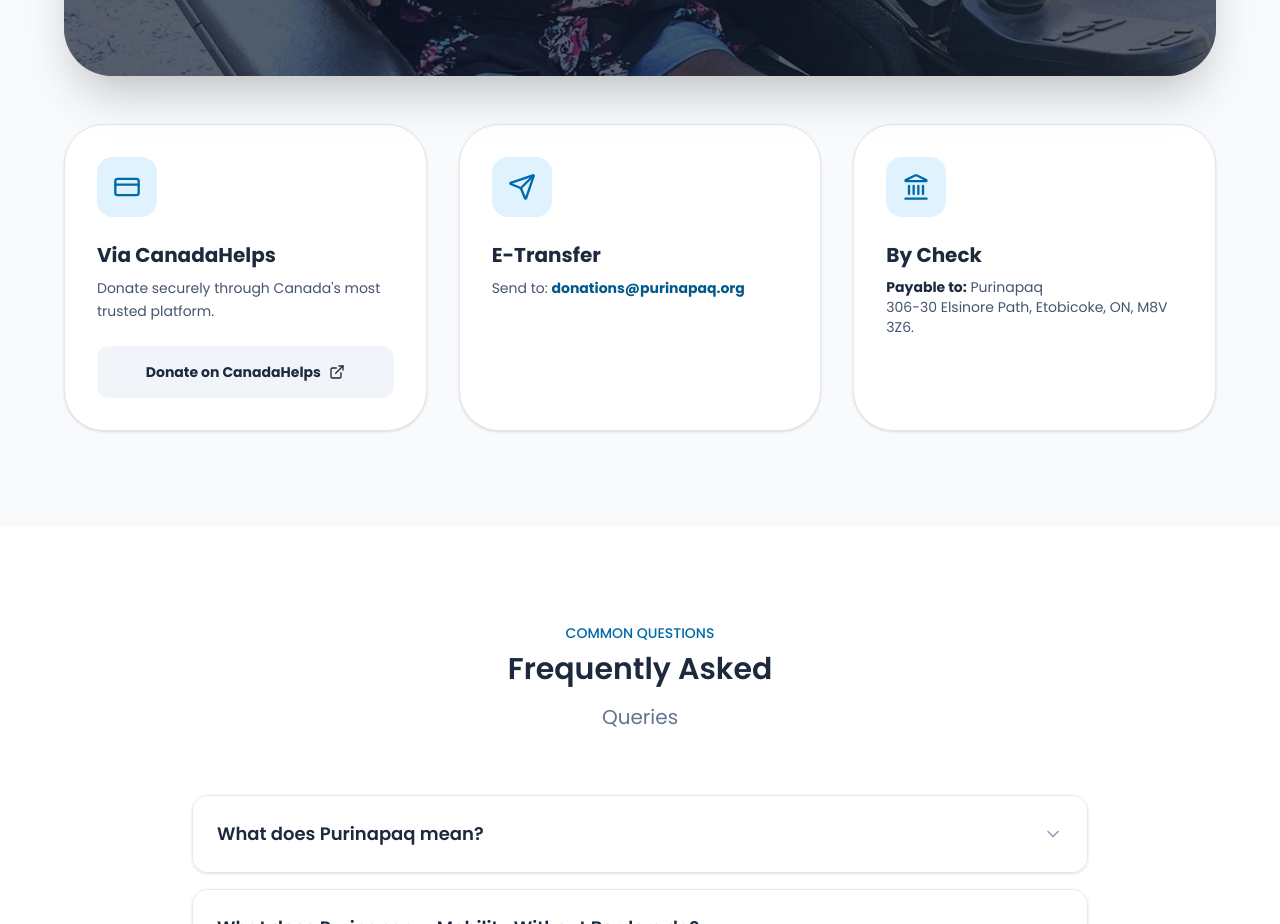
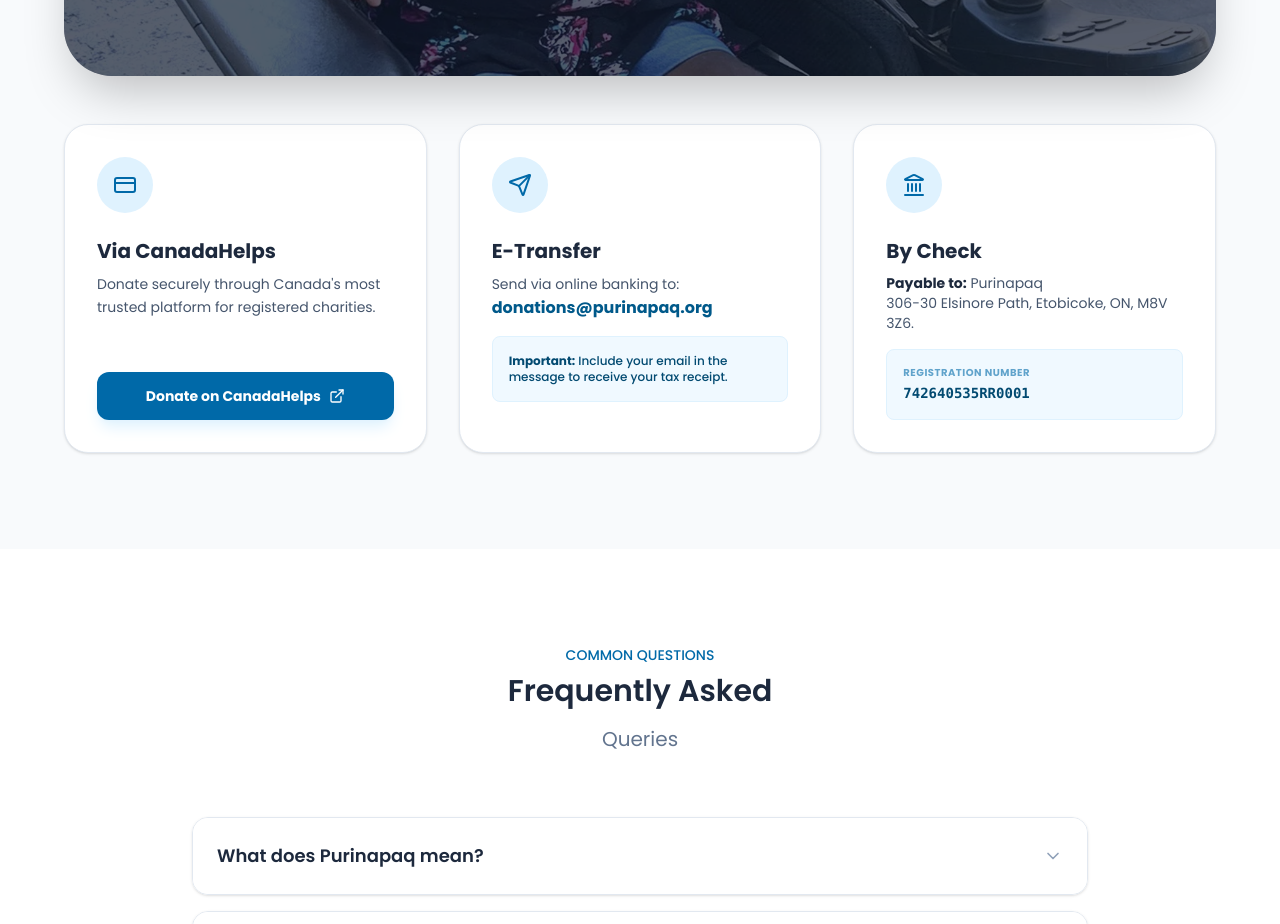
Before and after one commit to edgarromerodev/purinapaq, a React (Vite) app: page / in a window 1280 px wide. Shown: the part 4020-4944 px from the top of the page. Built offline with nearby package versions, Linux system fonts and the light colour scheme.

Commit message:
mejore el diseño de donatecta

```diff
--- a/src/sections/DonationCTA.jsx
+++ b/src/sections/DonationCTA.jsx
@@ -146,37 +146,52 @@
 
                 {/* Métodos Alternativos (Sin cambios) */}
                 <div className="grid grid-cols-1 md:grid-cols-2 lg:grid-cols-3 gap-8 mt-12">
-                    <div className="bg-white p-8 rounded-[2.5rem] border border-slate-200 flex flex-col gap-6 shadow-sm hover:border-sky-300 transition-all group">
-                        <div className="bg-sky-100 p-4 rounded-2xl text-sky-700 self-start group-hover:bg-sky-700 group-hover:text-white transition-colors">
-                            <CreditCard size={28} />
+                    <div className="bg-white p-8 rounded-3xl border border-slate-200 flex flex-col gap-6 shadow-sm hover:border-sky-300 transition-all duration-300 group">
+                        <div className="bg-sky-100 p-4 rounded-full text-sky-700 self-start group-hover:bg-sky-700 group-hover:text-white transition-colors">
+                            <CreditCard size={24} />
                         </div>
-                        <div>
+                        <div className="flex flex-col h-full">
                             <h4 className="text-xl font-bold text-slate-800 mb-2">Via CanadaHelps</h4>
-                            <p className="text-slate-600 text-sm mb-6 leading-relaxed">Donate securely through Canada's most trusted platform.</p>
-                            <a href="https://www.canadahelps.org/en/charities/purinapaq-mobility-without-borders/" target="_blank" rel="noopener noreferrer" className="inline-flex items-center justify-center gap-2 w-full py-4 bg-slate-100 text-slate-800 rounded-xl font-bold text-sm hover:bg-sky-700 hover:text-white transition-all">
+                            <p className="text-slate-600 text-sm mb-6 leading-relaxed flex-grow">
+                                Donate securely through Canada's most trusted platform for registered charities.
+                            </p>
+                            <a
+                                href="https://www.canadahelps.org/en/charities/purinapaq-mobility-without-borders/"
+                                target="_blank"
+                                rel="noopener noreferrer"
+                                className="inline-flex items-center justify-center gap-2 w-full py-3.5 bg-sky-700 text-white rounded-xl font-bold text-sm hover:bg-sky-800 transition-all shadow-lg shadow-sky-100 active:scale-[0.98]"
+                            >
                                 Donate on CanadaHelps <ExternalLink size={16} />
                             </a>
                         </div>
                     </div>
 
-                    <div className="bg-white p-8 rounded-[2.5rem] border border-slate-200 flex flex-col gap-6 shadow-sm hover:border-sky-300 transition-all">
-                        <div className="bg-sky-100 p-4 rounded-2xl text-sky-700 self-start"><Send size={28} /></div>
+                    <div className="bg-white p-8 rounded-3xl border border-slate-200 flex flex-col gap-6 shadow-sm hover:border-sky-300 transition-all">
+                        <div className="bg-sky-100 p-4 rounded-full text-sky-700 self-start"><Send size={24} /></div>
                         <div>
                             <h4 className="text-xl font-bold text-slate-800 mb-2">E-Transfer</h4>
                             <p className="text-slate-600 text-sm mb-4 leading-relaxed">
-                                Send to: <strong className="text-sky-800">donations@purinapaq.org</strong>
+                                Send via online banking to:<br />
+                                <strong className="text-sky-800 text-base">donations@purinapaq.org</strong>
                             </p>
+                            <div className="bg-sky-50 border border-sky-100 p-4 rounded-lg text-xs text-sky-900 font-medium">
+                                <strong>Important:</strong> Include your email in the message to receive your tax receipt.
+                            </div>
                         </div>
                     </div>
 
-                    <div className="bg-white p-8 rounded-[2.5rem] border border-slate-200 flex flex-col gap-6 shadow-sm hover:border-sky-300 transition-all">
-                        <div className="bg-sky-100 p-4 rounded-2xl text-sky-700 self-start"><Landmark size={28} /></div>
+                    <div className="bg-white p-8 rounded-3xl border border-slate-200 flex flex-col gap-6 shadow-sm hover:border-sky-300 transition-all">
+                        <div className="bg-sky-100 p-4 rounded-full text-sky-700 self-start"><Landmark size={24} /></div>
                         <div>
                             <h4 className="text-xl font-bold text-slate-800 mb-2">By Check</h4>
                             <p className="text-slate-600 text-sm mb-4">
                                 <strong className="text-slate-800">Payable to:</strong> Purinapaq<br />
                                 306-30 Elsinore Path, Etobicoke, ON, M8V 3Z6.
                             </p>
+                            <div className="bg-sky-50 border border-sky-100 p-4 rounded-lg text-xs text-sky-900 font-medium">
+                                <p className="text-[10px] text-sky-700/60 uppercase font-bold tracking-wider mb-1">Registration Number</p>
+                                <p className="text-sm text-sky-900 font-mono font-bold">742640535RR0001</p>
+                            </div>
                         </div>
                     </div>
                 </div>
```
